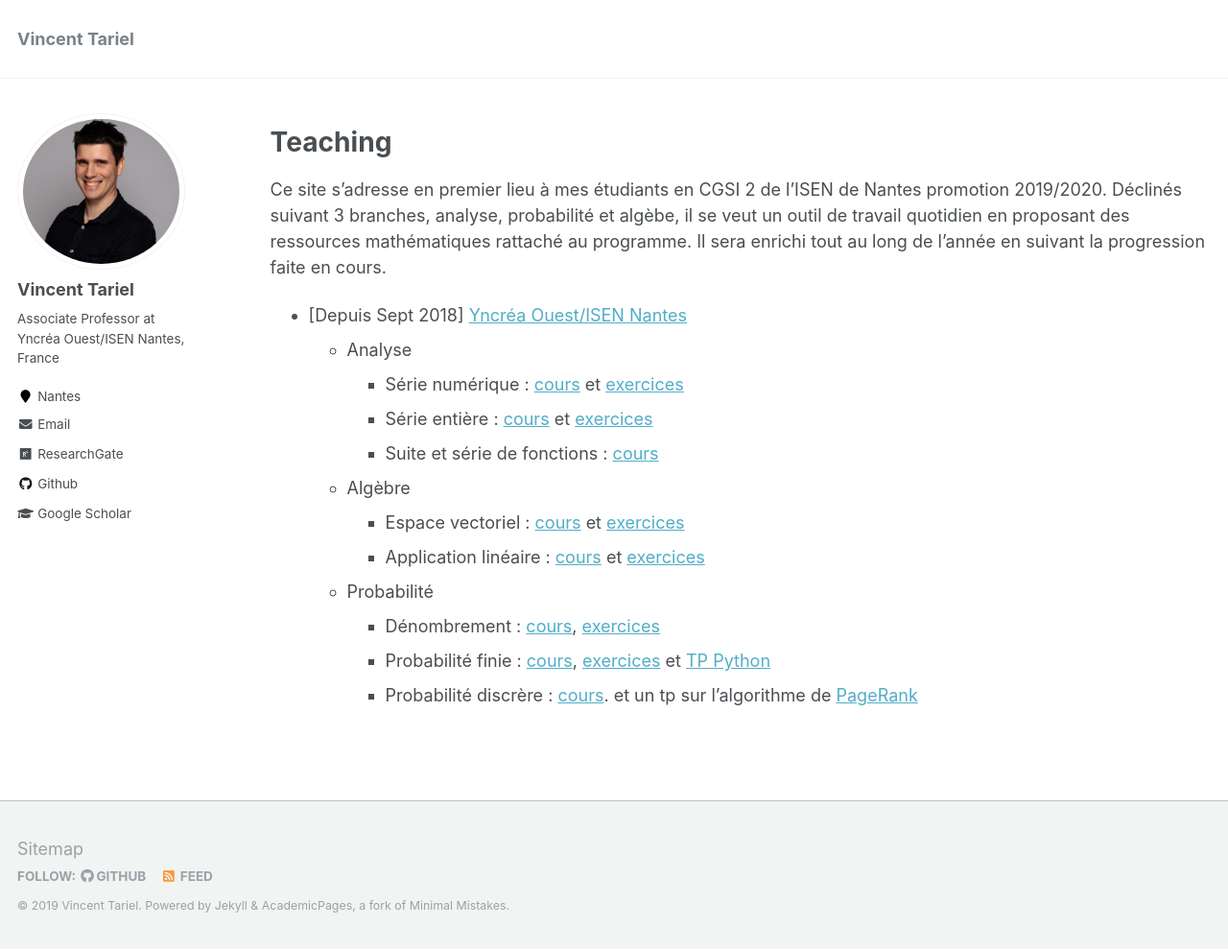
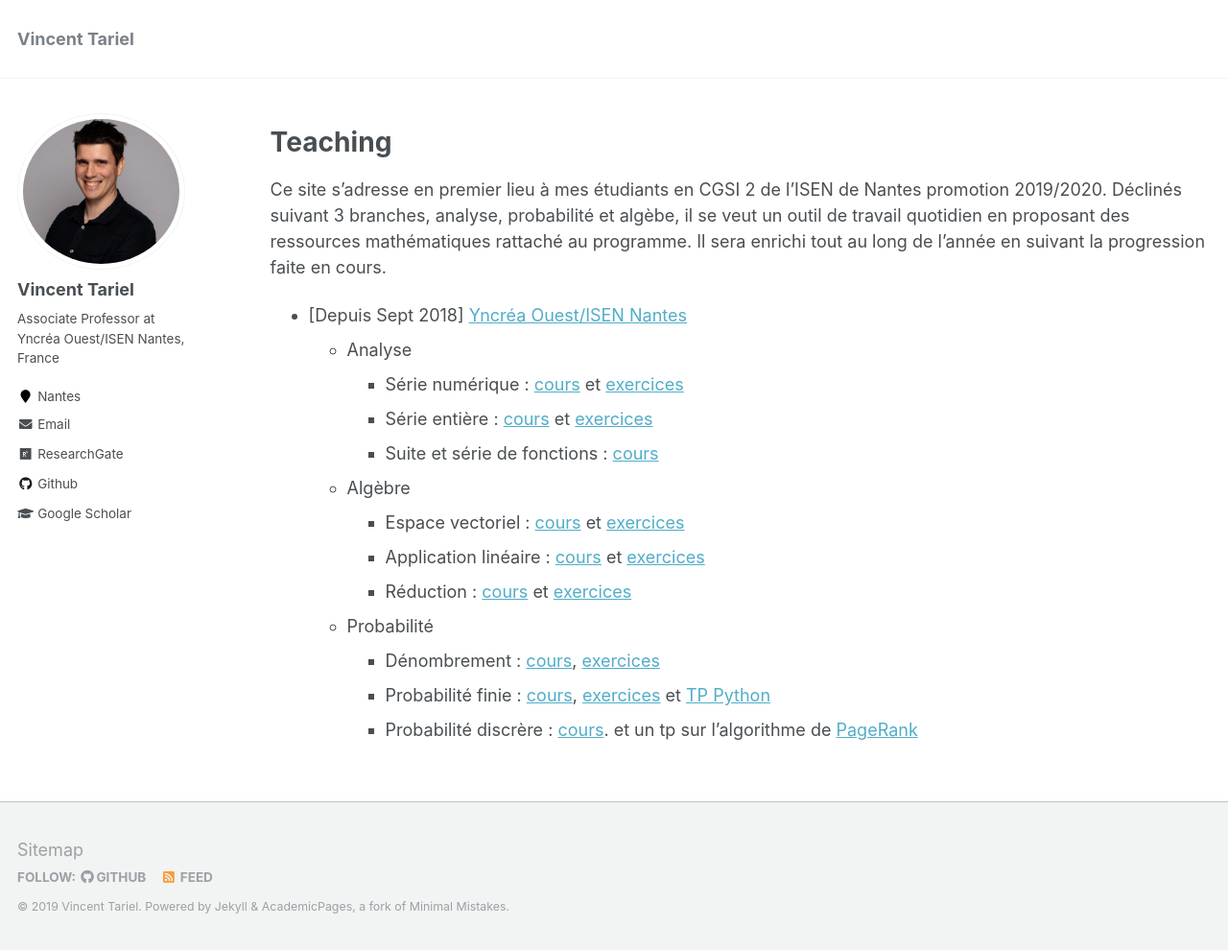
Before and after one commit to VincentTariel/vincenttariel.github.io, a Jekyll site: the page built from _pages/teaching.md, in a window 1280 px wide and 990 px high. Shown: the whole window at 96% size. Built offline with Jekyll 4.4.1, drawn with Linux system fonts in a browser that asks for light colours.

Commit message:
reduction

```diff
--- a/_pages/teaching.md
+++ b/_pages/teaching.md
@@ -18,6 +18,8 @@
    * Algèbre
         * Espace vectoriel : [cours](https://github.com/VincentTariel/cours/blob/master/algebre/espace_vectoriel_cours.pdf) et [exercices](https://github.com/VincentTariel/cours/blob/master/algebre/espace_vectoriel_exo.pdf)
         * Application linéaire : [cours](https://github.com/VincentTariel/cours/blob/master/algebre/application_lineaire_cours.pdf) et [exercices](https://github.com/VincentTariel/cours/blob/master/algebre/application_lineaire_exo.pdf)
+        * Réduction : [cours](https://github.com/VincentTariel/cours/blob/master/algebre/reduction_cours.pdf) et [exercices](https://github.com/VincentTariel/cours/blob/master/algebre/reduction_exo.pdf)
+
    * Probabilité
         * Dénombrement : [cours](https://github.com/VincentTariel/cours/blob/master/probabilite/denombrement_cours.pdf), [exercices](https://github.com/VincentTariel/cours/blob/master/probabilite/denombrement_exo.pdf)
         * Probabilité finie : [cours](https://github.com/VincentTariel/cours/blob/master/probabilite/probabilite_finie_cours.pdf), [exercices](https://github.com/VincentTariel/cours/blob/master/probabilite/probabilite_finie_exo.pdf) et
```
